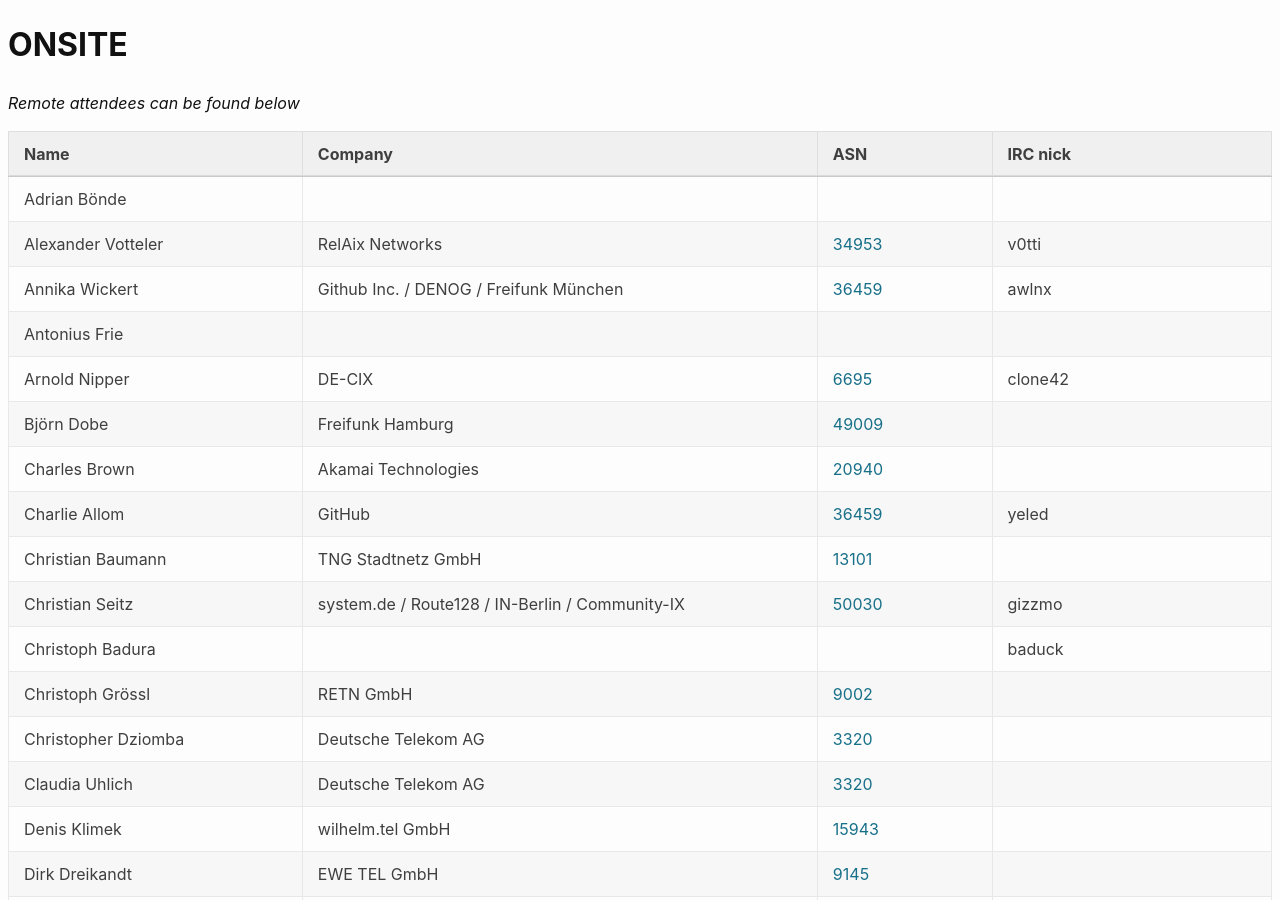
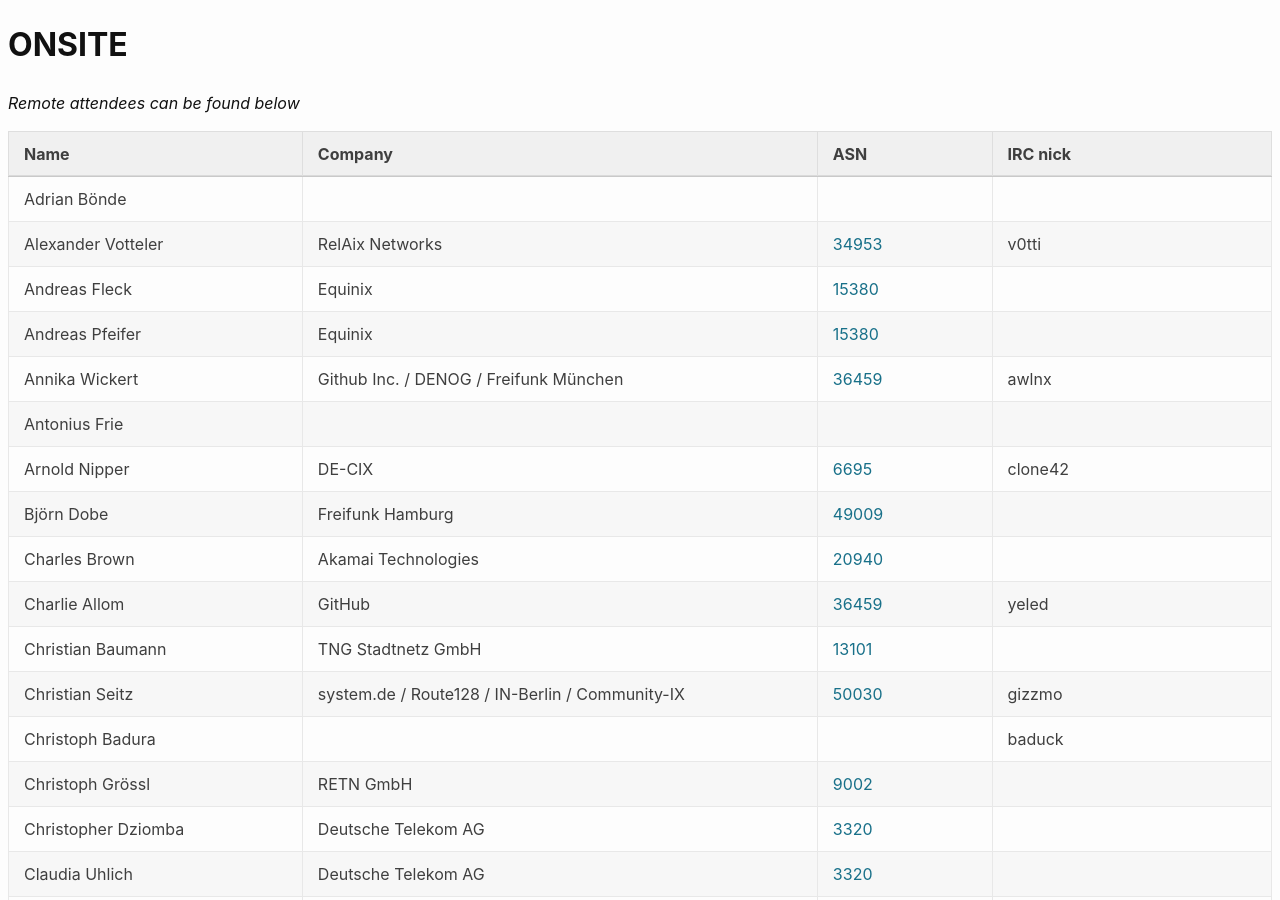
Before and after one commit to denog/pretix-attendeelist, a Jekyll site: the page built from denog15/index.md, in a window 1280 px wide and 900 px high. Built offline with Jekyll 4.4.1, drawn with Linux system fonts in a browser that asks for light colours.

Commit message:
Latest data: Fri Aug 11 09:28:12 UTC 2023

```diff
--- a/_data/attendees_denog15_onsite.json
+++ b/_data/attendees_denog15_onsite.json
@@ -10,6 +10,18 @@
     "company": "RelAix Networks",
     "irc": "v0tti",
     "asn": "34953"
+  },
+  {
+    "name": "Andreas Fleck",
+    "company": "Equinix",
+    "irc": null,
+    "asn": "15380"
+  },
+  {
+    "name": "Andreas Pfeifer",
+    "company": "Equinix",
+    "irc": null,
+    "asn": "15380"
   },
   {
     "name": "Annika Wickert",
```
